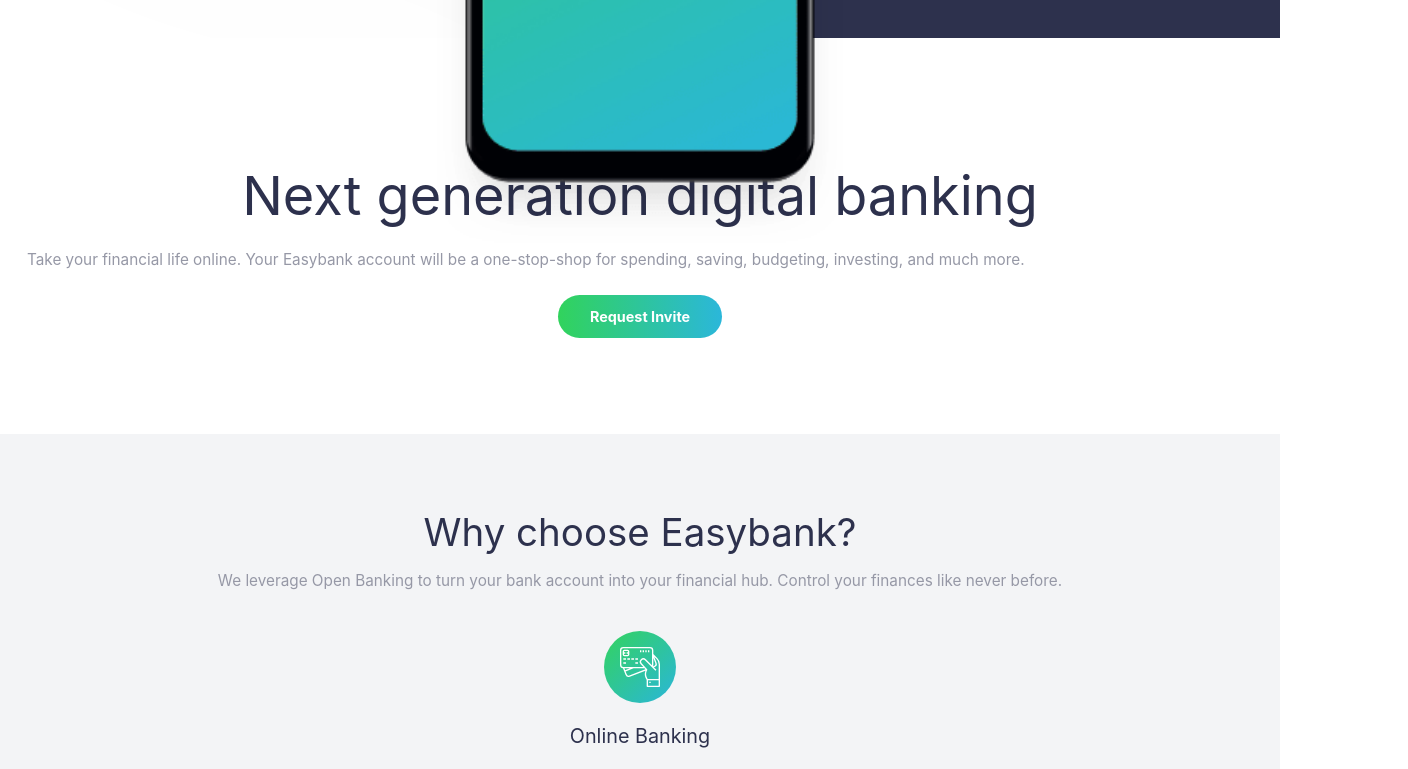
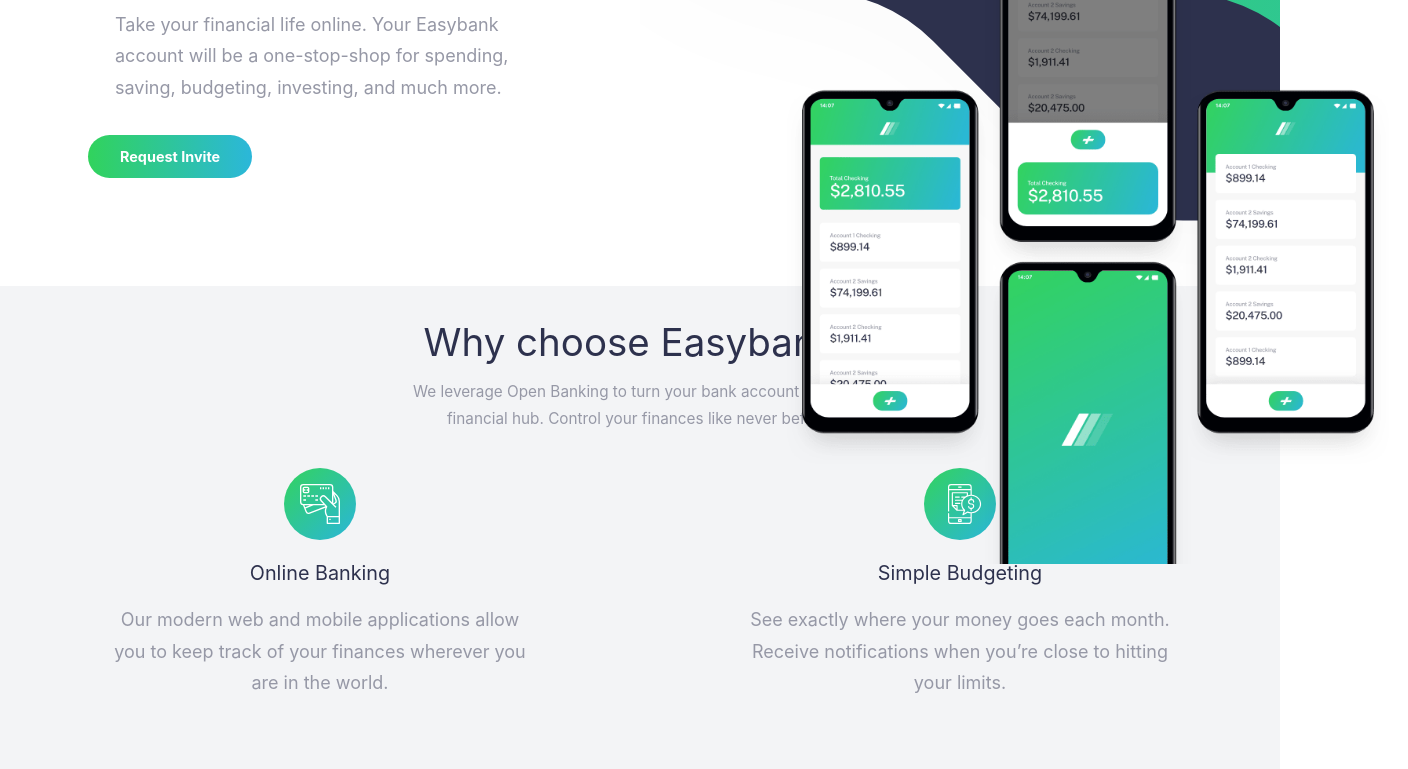
Before and after one commit to LuffyDrago/Easybank-landing-page, a React (Create React App) app: page / in a window 1280 px wide. Shown: the part 380-1149 px from the top of the page, 1408 px wide, since content can reach past the window. Built offline with nearby package versions, Linux system fonts and the light colour scheme.

Commit message:
Making it Responsive

```diff
--- a/src/components/Services.js
+++ b/src/components/Services.js
@@ -11,7 +11,6 @@
   return (
     <>
       <section className="services">
-        <div className="servicesall">
         <div className="services-info">
           <h2>Why choose Easybank?</h2>
           <p>
@@ -20,6 +19,7 @@
           </p>
         </div>
 
+        <div className="servicesall">
           <ServicesCard
             img={online}
             title="Online Banking"
--- a/src/styles/components/_article.scss
+++ b/src/styles/components/_article.scss
@@ -57,3 +57,30 @@
         line-height: 1.45;
     }
 }
+
+// =============== MEDIA QUERIES ===============
+//For medium devices */
+@media screen and (min-width: 768px) {
+    .article-all {
+        display: flex;
+        padding: 2em;
+        max-width: 500px;
+        margin: auto;
+    }
+    p {
+        text-align: center;
+        font-size: clamp(0.805rem, 2vw, 1rem);
+    }
+}
+
+//For medium devices */
+@media screen and (min-width: 1024px) {
+    // .article-section {
+    //     padding: 0;
+    // }
+    // .article-all {
+    //     display: flex;
+    //     flex-wrap: wrap;
+    //     padding: 0;
+    // }
+}
--- a/src/styles/components/_header.scss
+++ b/src/styles/components/_header.scss
@@ -1,10 +1,15 @@
         .hero {
+            overflow-x: hidden;
             &__image {
                 background-image: url("../../images/bg-intro-mobile.svg");
                 background-size: cover;
                 background-repeat: no-repeat;
                 background-position: center center;
                 min-height: 17.5rem;
+                $breakpoint-tablet: 1024px;
+                @media (min-width: $breakpoint-tablet) {
+                    width: 50%;
+                }
             }
             &::before {
                 content: "";
@@ -15,6 +20,31 @@
                 background-size: 93%;
                 background-repeat: no-repeat;
                 background-position: center bottom;
+                $breakpoint-tablet: 1024px;
+                @media (min-width: $breakpoint-tablet) {
+                    // width: 120%;
+                    // height: 122%;
+                    // background-size: 93%;
+                    // background-repeat: no-repeat;
+                    // background-position: center 150%;
+                    // left: 22%;
+                    background-size: 100%;
+                    background-repeat: no-repeat;
+                    background-position: center 113%;
+                    width: 41%;
+                    margin-top: -9%;
+                    top: 0;
+                }
+                $breakpoint-tab: 1200px;
+                @media (min-width: $breakpoint-tab) {
+                    margin-top: 5%;
+                    width: 50%;
+                    height: 110%;
+                    background-size: 94%;
+                    background-repeat: no-repeat;
+                    background-position: center 150%;
+                    right: -10%;
+                }
             }
         }
 
@@ -50,3 +80,52 @@
                 }
             }
         }
+
+        // =============== MEDIA QUERIES ===============
+        //For medium devices */
+        @media screen and (min-width: 768px) {
+            .hero__text {
+                padding-top: 8rem;
+                display: flex;
+                justify-content: center;
+                flex-direction: column;
+                align-items: center;
+                max-width: 500px;
+                margin: auto;
+                h1 {
+                    font-size: clamp(2.13rem, 5vw, 3rem);
+                }
+                p {
+                    text-align: center;
+                    font-size: clamp(0.805rem, 2vw, 1rem);
+                }
+            }
+        }
+
+        //For medium devices */
+        @media screen and (min-width: 1024px) {
+            .hero {
+                display: flex;
+                flex-direction: row-reverse;
+                text-align: start;
+                h1 {
+                    margin: auto;
+                    text-align: start;
+                    font-size: clamp(2.13rem, 5vw, 3rem);
+                }
+                p {
+                    margin: auto;
+                    text-align: start;
+                }
+                a {
+                    text-align: start;
+                }
+            }
+            .hero__text {
+                display: flex;
+                align-items: flex-start;
+                justify-content: center;
+                margin: auto;
+                padding-left: 1rem;
+            }
+        }
--- a/src/styles/components/_navbar.scss
+++ b/src/styles/components/_navbar.scss
@@ -83,16 +83,15 @@
         left: 50%;
         width: 100%;
         padding: 32px;
-        background: black;
+        background: white;
+        box-shadow: 0 1px 24px 1px rgba(0, 0, 0, .55);
         list-style: none;
         border-radius: 5px;
         max-width: 400px;
         transform: translateX(-50%);
         transition: all 0.5s ease;
-        position: inherit;
-        //
-        // opacity: 1;
-        // visibility: visible;
+        z-index: 1;
+        top: 120%;
     }
     .nav-links {
         text-align: center;
@@ -118,3 +117,10 @@
         cursor: pointer;
     }
 }
+
+//For medium devices */
+@media screen and (min-width: 1024px) {
+    .NavbarItems {
+        padding: 18px 24px;
+    }
+}
--- a/src/styles/components/_services.scss
+++ b/src/styles/components/_services.scss
@@ -38,3 +38,49 @@
         padding: 0.75rem;
     }
 }
+
+// =============== MEDIA QUERIES ===============
+//For medium devices */
+@media screen and (min-width: 768px) {
+    .services-info {
+        display: flex;
+        flex-direction: column;
+        max-width: 500px;
+        margin: auto;
+    }
+    .cards {
+        max-width: 500px;
+        margin: auto;
+        display: flex;
+        flex-direction: column;
+        p {
+            text-align: center;
+            font-size: clamp(0.805rem, 2vw, 1rem);
+        }
+    }
+}
+
+//For medium devices */
+@media screen and (min-width: 1024px) {
+    .services {
+        padding: 0;
+    }
+    .services-info {
+        padding-top: 20px;
+    }
+    .servicesall {
+        display: flex;
+        flex-wrap: wrap;
+    }
+}
+
+// $breakpoint-tab: 1200px;
+// @media (min-width: $breakpoint-tab) {
+//     .services {
+//         padding: 0;
+//     }
+//     h2 {
+//         padding-top: 20px;
+//         text-align: start;
+//     }
+// }
```
Lines whose indentation alone changed are shown as unchanged.
